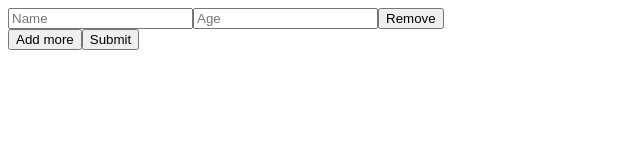
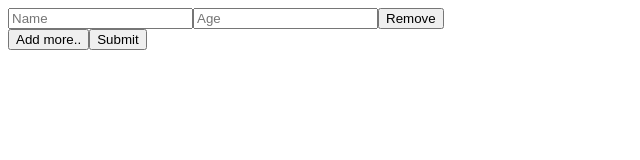
Before and after one commit to acciojob/dynamic-fields-tauheed0110, a React app: page / in a window 1280 px wide. Shown: the top 160 px of the page, without its empty margins (0-640 px from the left). Built offline with nearby package versions, Linux system fonts and the light colour scheme.

Commit message:
file changed

```diff
--- a/src/components/App.js
+++ b/src/components/App.js
@@ -40,7 +40,7 @@ const App = () => {
                 </div>
                 })
               }
-              <button onClick={(e)=> handleAddMore(e)}>Add more</button>
+              <button onClick={(e)=> handleAddMore(e)}>Add more..</button>
               <button onClick={(e) => handleSubmit(e)}>Submit</button>
         </form>
     </div>
```
